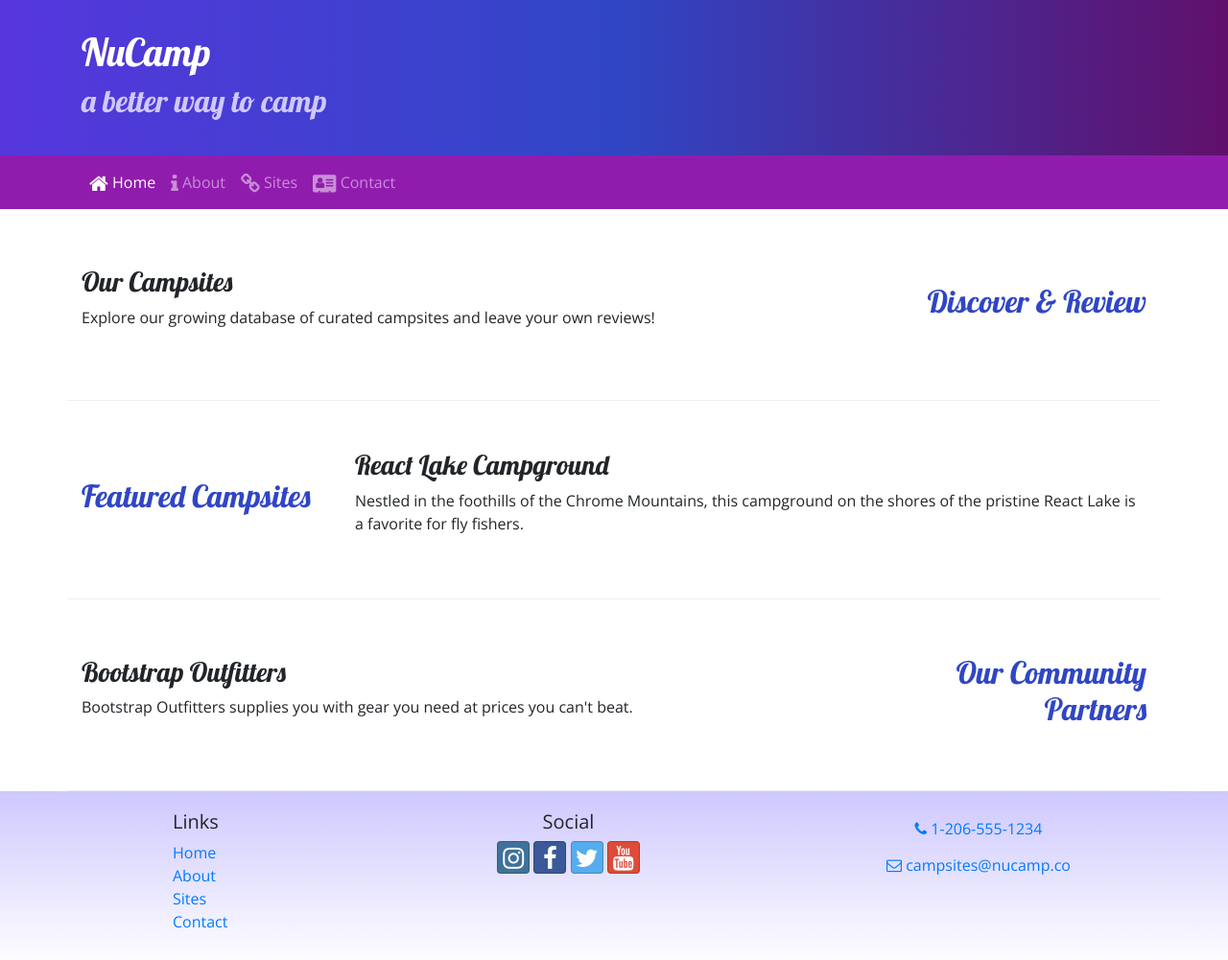
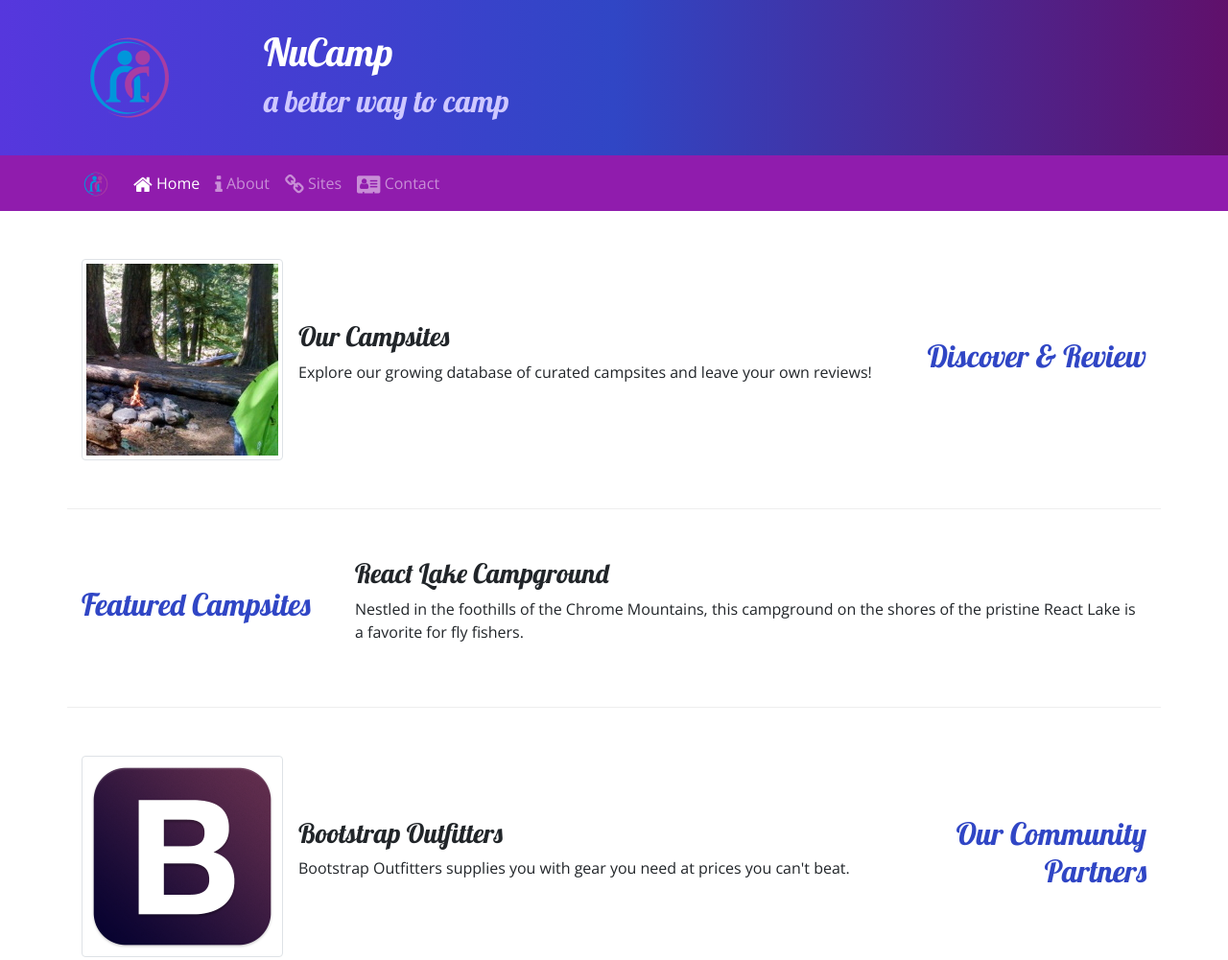
Before and after one commit to AmandaShuman/nucampsite, a website: page index.html in a window 1280 px wide. Shown: the top 1001 px of the page at 96% size. Drawn offline with nearby package versions, Linux system fonts and the light colour scheme.

Commit message:
Images and Media

```diff
--- a/index.html
+++ b/index.html
@@ -34,6 +34,9 @@
     <header class="jumbotron jumbotron-fluid">
       <div class="container">
         <div class="row">
+          <div class="col-4 col-sm-3 col-md-2 align-self-center">
+            <img src="img/logo.png" class="img-fluid" />
+          </div>
           <div class="col">
             <h1>NuCamp</h1>
             <h2>a better way to camp</h2>
@@ -44,8 +47,11 @@
 
     <nav class="navbar navbar-expand-sm navbar-dark sticky-top">
       <div class="container">
+        <a class="navbar-brand" href="#">
+          <img src="img/logo.png" height="30" width="30"
+        /></a>
         <button
-          class="navbar-toggler ml-auto"
+          class="navbar-toggler"
           type="button"
           data-toggle="collapse"
           data-target="nucampNavbar"
@@ -88,11 +94,20 @@
           <h2 class="text-sm-right">Discover & Review</h2>
         </div>
         <div class="col">
+          <div class="media">
+            <img
+              class="d-flex mr-3 img-thumbnail"
+              src="img/breadcrumb-trail-thumb.jpg"
+              alt="Breadcrumb Trail thumbnail"
+            />
+            <div class="media-body align-self-center">
               <h3>Our Campsites</h3>
               <p class="d-none d-sm-block">
-            Explore our growing database of curated campsites and leave your own
-            reviews!
+                Explore our growing database of curated campsites and leave your
+                own reviews!
               </p>
+            </div>
+          </div>
         </div>
       </div>
 
@@ -114,11 +129,20 @@
           <h2 class="text-sm-right">Our Community Partners</h2>
         </div>
         <div class="col">
+          <div class="media">
+            <img
+              class="d-flex mr-3 img-thumbnail"
+              src="img/bootstrap-thumb.png"
+              alt="Bootstrap Outfitters"
+            />
+            <div class="media-body align-self-center">
               <h3>Bootstrap Outfitters</h3>
               <p class="d-none d-sm-block">
-            Bootstrap Outfitters supplies you with gear you need at prices you
-            can't beat.
+                Bootstrap Outfitters supplies you with gear you need at prices
+                you can't beat.
               </p>
+            </div>
+          </div>
         </div>
       </div>
     </div>
```
Also changed, not shown: aboutus.html (+5 -1 lines), contactus.html (+5 -1 lines), img/bootstrap-thumb.png (added), img/breadcrumb-trail-thumb.jpg (added), img/breadcrumb-trail.jpg (added), img/chrome-river-thumb.jpg (added), img/chrome-river.jpg (added), img/logo.png (added), img/react-lake-thumb.jpg (added), img/react-lake.jpg (added). Lines whose indentation alone changed are shown as unchanged.
